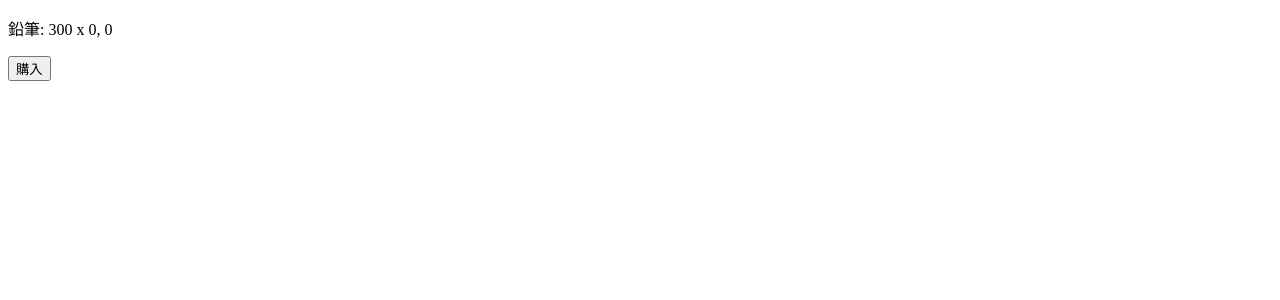
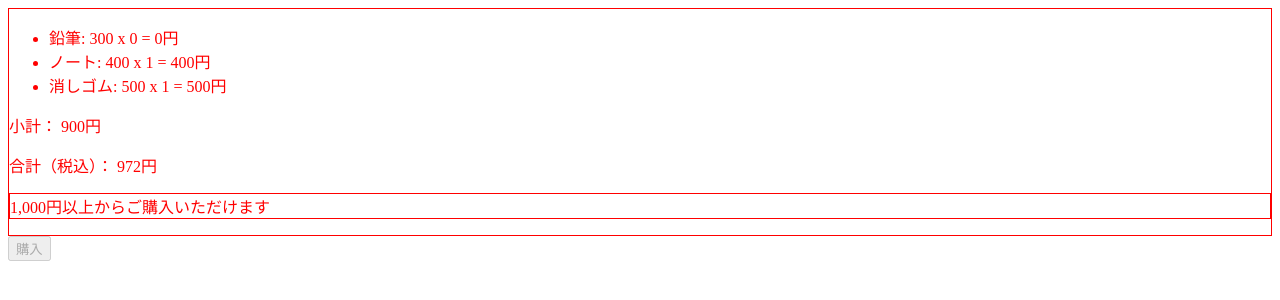
Before and after one commit to seimiyajun/start_Vue.js, a website: page p39_data_definition_for_ui/index.html in a window 1280 px wide. Drawn offline with nearby package versions, Linux system fonts and the light colour scheme.

Commit message:
finish 2.9.3

```diff
--- a/p39_data_definition_for_ui/app.js
+++ b/p39_data_definition_for_ui/app.js
@@ -7,19 +7,46 @@ const items = [
   {
     name: 'ノート',
     price: 400,
-    quantity: 0,
+    quantity: 1,
   },
   {
     name: '消しゴム',
     price: 500,
-    quantity: 0,
+    quantity: 1,
   },
 ]
 
-let vm = new Vue({
+const vm = new Vue({
   el: '#app',
   data: {
     items: items
+  },
+  filters: {
+    numberWithDelimiter: function (value) {
+      if (!value) {
+        return '0'
+      }
+      return value.toString().replace(/(\d)(?=(\d{3})+$)/g, '$1,')
+    }
+  },
+  computed: {
+    totalPrice: function () {
+      return this.items.reduce(function (sum, item) {
+        return sum + (item.price * item.quantity)
+      }, 0)
+    },
+    totalPriceWithTax: function () {
+      return Math.floor(this.totalPrice * 1.08)
+    },
+    canBuy: function () {
+      // 1000円以上から購入可能にする
+      return this.totalPrice >= 1000
+    },
+    cannotBuyClass: function () {
+      return {
+        cannotBuy: !this.canBuy
+      }
+    }
   }
 });
 
@@ -31,5 +58,23 @@ vm.$watch(function () {
 
 window.vm = vm;
 
+const logged_in_button = new Vue({
+  el: '#b-button',
+  data:{
+    loggedInButton: 'ログイン済のため購入できます',
+    items: items
+  },
+  computed: {
+    totalPrice: function () {
+      return this.items.reduce(function (sum, item) {
+        return sum + (item.price * item.quantity)
+      }, 0)
+    },
+    canBuy: function () {
+      // 1000円以上から購入可能にする
+      return this.totalPrice >= 1000
+    }
+  }
+})
 
 // window.vue = vue;
--- a/p39_data_definition_for_ui/index.html
+++ b/p39_data_definition_for_ui/index.html
@@ -1,29 +1,27 @@
 <!DOCTYPE html>
-<title>はじめてのVue.js</title>
+<head>
+  <title>はじめてのVue.js</title>
+  <link rel="stylesheet" type="text/css" href="style.css">
+</head>
 
 <div id="app">
-  <p>
-    {{ items[0].name }}: {{ items[0].price }} x {{ items[0].quantity }}, {{ items[0].price * items[0].quantity }}
-  </p>
+  <div v-bind:class="cannotBuyClass">
+    <ul>
+      <li v-for="item in items" v-bind:key="item.name">
+        {{ item.name }}: {{ item.price }} x {{ item.quantity }} = {{ item.price * item.quantity | numberWithDelimiter }}円
+      </li>
+    </ul>
+    <p>小計： {{ totalPrice | numberWithDelimiter }}円</p>
+    <p>合計（税込）： {{ totalPriceWithTax | numberWithDelimiter }}円</p>
+
+    <!-- 属性値に応じて、表示を出し分けする -->
+    <p v-bind:class="cannotBuyClass">
+      {{ 1000 | numberWithDelimiter }}円以上からご購入いただけます
+    </p>
+  </div>
 </div>
 
-<!--<button id="b-button" v-bind:title="loggedInButton">購入</button>-->
-<button id="b-button" v-bind:disables="!canBuy">購入</button>
+<button id="b-button" v-bind:title="loggedInButton" v-bind:disabled="!canBuy">購入</button>
 
 <script src="https://unpkg.com/vue@2.5.17"></script>
 <script src="app.js"></script>
-<script>
-  // let logged_in_button = new Vue({
-  //   el: '#b-button',
-  //   data: {
-  //     loggedInButton: 'ログイン済のため購入できます'
-  //   }
-  // });
-
-  let can_buy = new Vue({
-    el: '#b-button',
-    data: {
-      canBuy: false
-    }
-  });
-</script>
--- /dev/null
+++ b/p39_data_definition_for_ui/style.css
@@ -0,0 +1,4 @@
+.cannotBuy{
+    border: 1px solid red;
+    color: red;
+}
```
